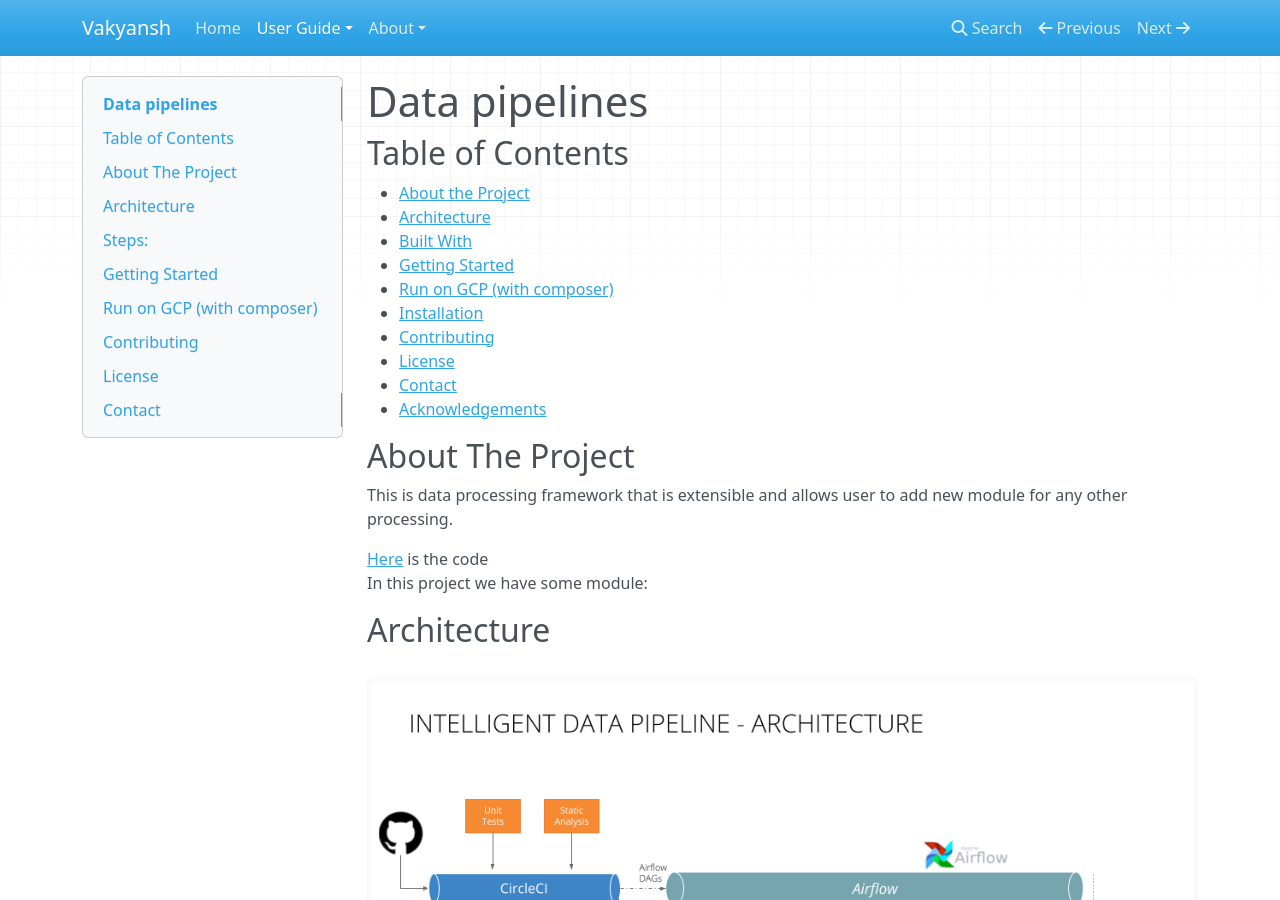
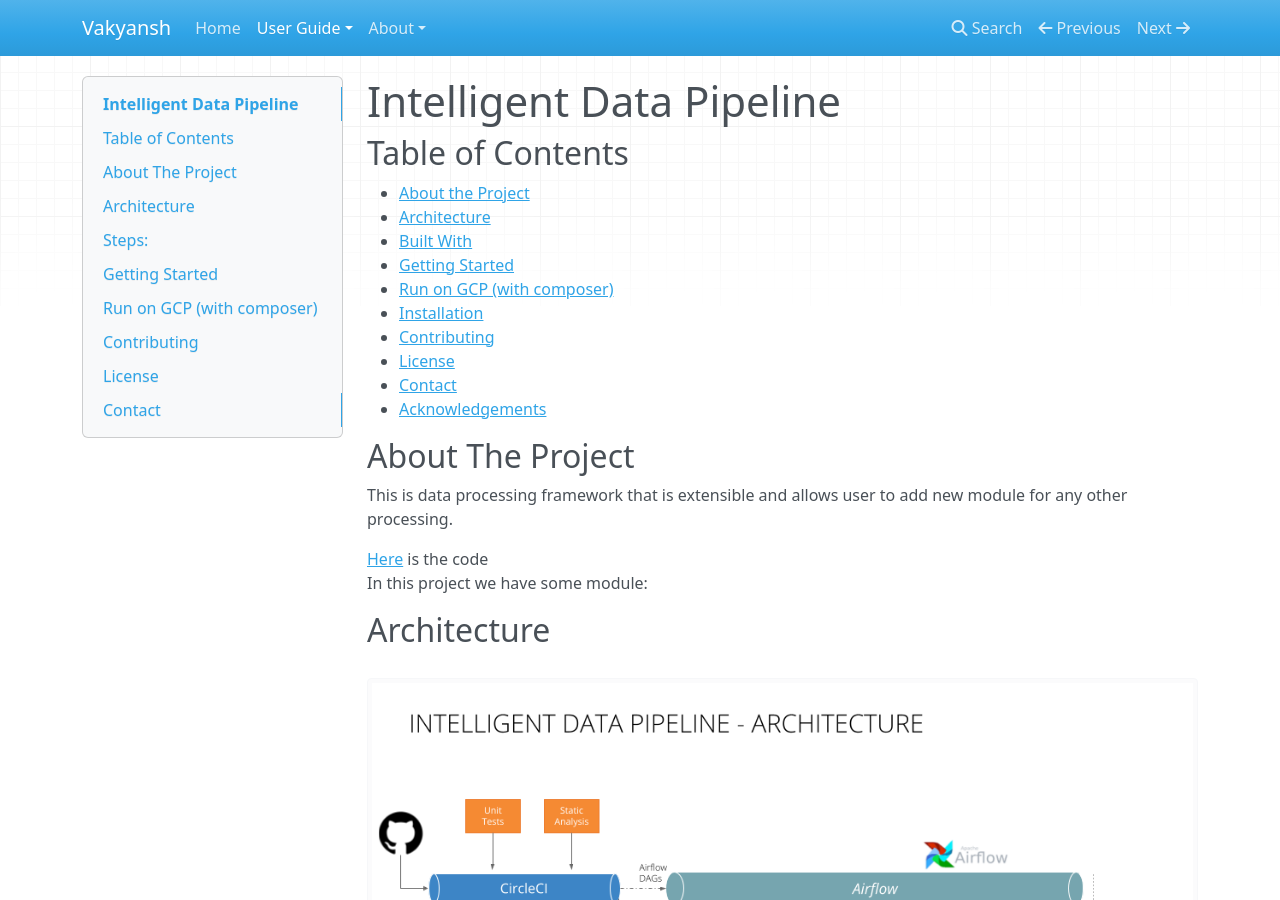
Before and after one commit to Open-Speech-EkStep/open-speech-ekstep.github.io, an MkDocs documentation site: the page built from docs/intelligent_data_pipelines.md, in a window 1280 px wide and 900 px high. Built offline with MkDocs 1.6.1, drawn with Linux system fonts in a browser that asks for light colours; nearby versions of some CDN libraries.

Commit message:
doc: fix page heading

```diff
--- a/docs/intelligent_data_pipelines.md
+++ b/docs/intelligent_data_pipelines.md
@@ -1,4 +1,4 @@
-# Data pipelines
+# Intelligent Data Pipeline
 
 <!-- TABLE OF CONTENTS -->
 ## Table of Contents
```
